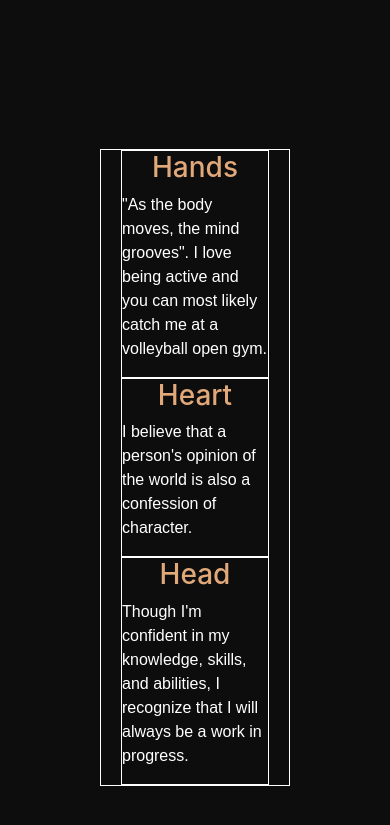
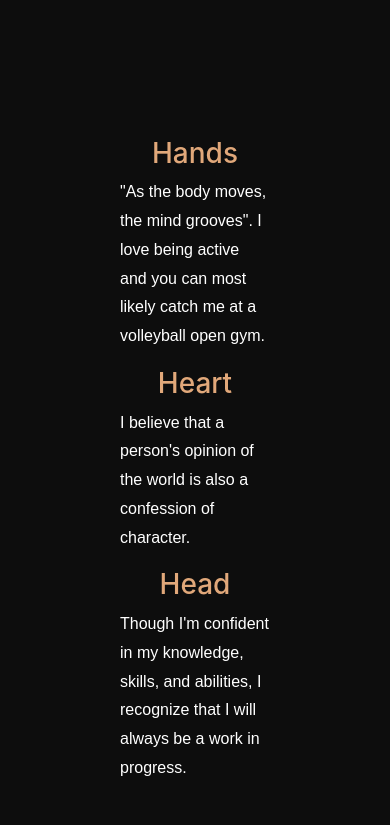
Before and after one commit to davidhk21/my-portfolio, a Next.js app: page / in a window 390 px wide. Shown: the part 1467-2292 px from the top of the page. Built offline with nearby package versions, Linux system fonts and the light colour scheme.

Commit message:
used max function instead of media query for font size dynamic rendering

```diff
--- a/components/home_page_components/about_me.js
+++ b/components/home_page_components/about_me.js
@@ -8,15 +8,15 @@ export default function AboutMe() {
       <div className={styles.aboutMeInfoContainer}>
         <div className={styles.aboutMeDescContainer}>
           <h3 className={styles.aboutMeCategories}>Hands</h3>
-          <p>&quot;As the body moves, the mind grooves&quot;. I love being active and you can most likely catch me at a volleyball open gym.</p>
+          <p className={styles.aboutMeDescText}>&quot;As the body moves, the mind grooves&quot;. I love being active and you can most likely catch me at a volleyball open gym.</p>
         </div>
         <div className={styles.aboutMeDescContainer}>
           <h3 className={styles.aboutMeCategories}>Heart</h3>
-          <p>I believe that a person&apos;s opinion of the world is also a confession of character.</p>
+          <p className={styles.aboutMeDescText}>I believe that a person&apos;s opinion of the world is also a confession of character.</p>
         </div>
         <div className={styles.aboutMeDescContainer}>
           <h3 className={styles.aboutMeCategories}>Head</h3>
-          <p>Though I&apos;m confident in my knowledge, skills, and abilities, I recognize that I will always be a work in progress.</p>
+          <p className={styles.aboutMeDescText}>Though I&apos;m confident in my knowledge, skills, and abilities, I recognize that I will always be a work in progress.</p>
         </div>
       </div>
     </div>
--- a/styles/Home.module.css
+++ b/styles/Home.module.css
@@ -55,21 +55,11 @@
 }
 
 .passionTitle {
-  font-size: 3vw;
-}
-@media screen and (max-width: 750px) {
-  .passionTitle {
-    font-size: 30px;
-  }
+  font-size: max(3vw, 30px);
 }
 
 .passionDesc {
-  font-size: 1.5vw;
-}
-@media screen and (max-width: 750px) {
-  .passionDesc {
-    font-size: 15px;
-  }
+  font-size: max(1.5vw, 15px);
 }
 
 /********** AboutMe **********/
@@ -86,12 +76,11 @@
 }
 
 .aboutMeTitle {
-  margin: 0 0 150px 0;
+  margin-bottom: 150px;
 }
 
 .aboutMeInfoContainer {
   margin: 0 100px;
-  border: 1px solid white;
   display: flex;
 }
 @media screen and (max-width: 750px) {
@@ -101,7 +90,6 @@
 }
 
 .aboutMeDescContainer {
-  border: 1px solid white;
   display: flex;
   flex-direction: column;
   align-items: center;
@@ -112,3 +100,7 @@
 .aboutMeCategories {
   color: #e1a87a;
 }
+
+.aboutMeDescText {
+  line-height: 1.8em;
+}
```
